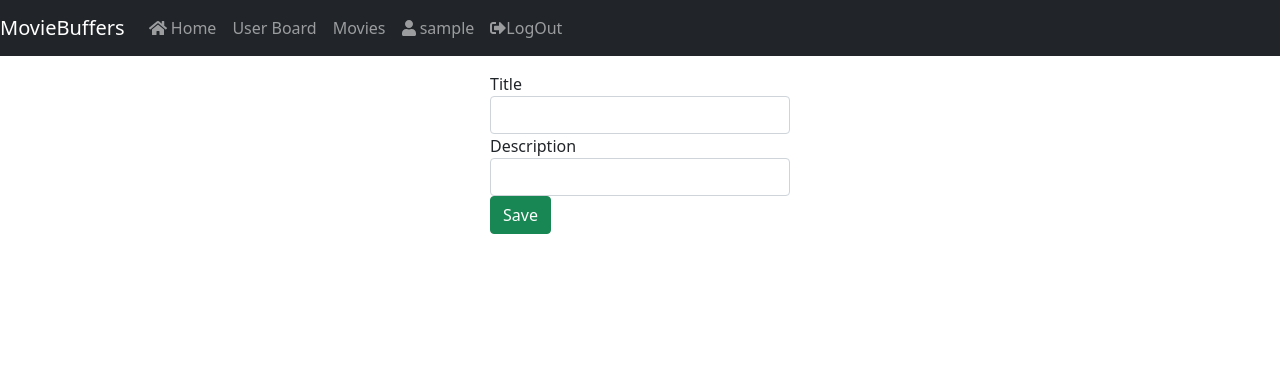
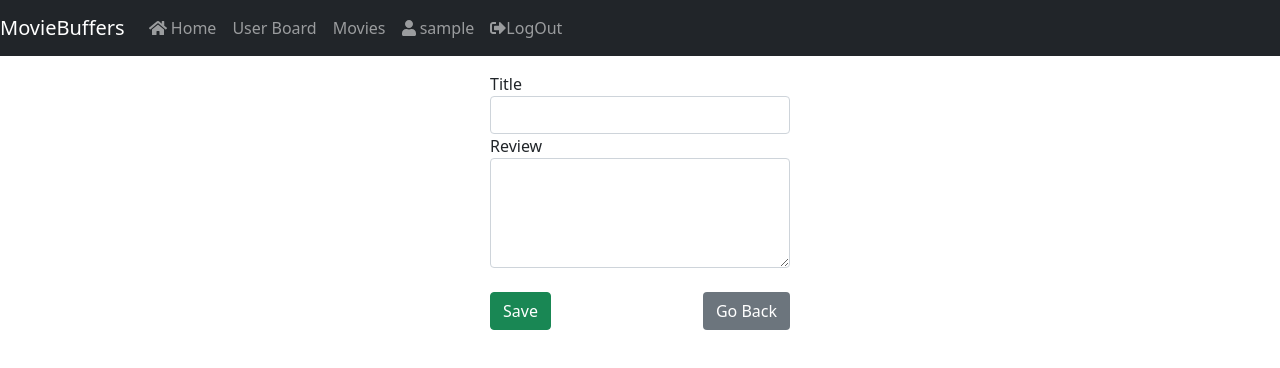
Before and after one commit to ceschini/moviebuffers, a Vue app in the folder frontend/: page /add in a window 1280 px wide. Shown: the top 368 px of the page. Built offline with nearby package versions, Linux system fonts and the light colour scheme; sample sign-in values are in the browser's storage.

Commit message:
minor logic and visual changes

```diff
--- a/frontend/src/components/AddMovie.vue
+++ b/frontend/src/components/AddMovie.vue
@@ -13,22 +13,29 @@
               />
           </div>
           <div class="form-group">
-              <label for="description">Description</label>
-              <input
+              <label for="description">Review</label>
+              <textarea
                 type="text"
                 class="form-control"
                 id="description"
                 required
                 v-model="movie.description"
                 name="description"
+                rows="4"
               />
           </div>
-
-          <button class="btn btn-success" @click="saveMovie">Save</button>
+        <br>
+          <div class="button-group">
+              <button class="btn btn-success" @click="saveMovie">Save</button>
+              <a class="btn bg-secondary text-white" :href="'/movies/'">Go Back</a>
+          </div>
       </div>
       <div v-else>
           <h4>You saved a movie successfully!</h4>
-          <button class="btn btn-success" @click="newMovie">Add</button>
+         <div class="button-group">
+              <button class="btn btn-success" @click="newMovie">Add</button>
+              <a class="btn bg-secondary text-white" :href="'/movies/'">Go Back</a>
+         </div>
       </div>
   </div>
 </template>
@@ -73,9 +80,17 @@ export default {
 };
 </script>
 
-<style>
+<style scoped>
+h4 {
+    margin-top:1rem;
+}
 .submit-form {
     max-width: 300px;
     margin: auto;
 }
+
+.button-group {
+    display: flex;
+    justify-content: space-between;
+}
 </style>
--- a/frontend/src/components/Movie.vue
+++ b/frontend/src/components/Movie.vue
@@ -8,19 +8,23 @@
                   <input type="text" class="form-control" id="title" v-model="currentMovie.title" />
               </div>
               <div class="form-group">
-                  <label for="description">Description</label>
-                  <input type="text" class="form-control" id="description" v-model="currentMovie.description" />
+                  <label for="description">Review</label>
+                  <textarea rows="4" type="text" class="form-control" id="description" v-model="currentMovie.description" />
               </div>
               <div class="form-group">
                   <label><strong>Status:</strong></label>
                   {{ currentMovie.published ? "Published" : "Pending" }}
               </div>
           </form>
-          <button class="btn text-white bg-primary mr-2" v-if="currentMovie.published" @click="updatePublished(false)">Unpublish</button>
-            <button class="btn text-white bg-primary mr-2" v-else @click="updatePublished(true)">Publish</button>
-            <button class="btn text-white bg-danger mr-2" @click="deleteMovie">Delete</button>
-            <button type="submit" class="btn text-white bg-success" @click="updateMovie">Update</button>
+          <br>
+          <div class="button-group mb-5">
+              <button class="btn text-white bg-primary mr-2" v-if="currentMovie.published" @click="updatePublished(false)">Unpublish</button>
+                <button class="btn text-white bg-primary mr-2" v-else @click="updatePublished(true)">Publish</button>
+                <button class="btn text-white bg-danger mr-2" @click="deleteMovie">Delete</button>
+                <button type="submit" class="btn text-white bg-success" @click="updateMovie">Update</button>
+          </div>
             <p>{{ message }}</p>
+            <a class="btn bg-secondary text-white" :href="'/movies/'">Go Back</a>
       </div>
       <div v-else>
           <br />
@@ -103,4 +107,9 @@ export default {
     max-width: 300px;
     margin: auto;
 }
+
+.button-group {
+    display: flex;
+    justify-content: space-between;
+}
 </style>
--- a/frontend/src/components/MoviesList.vue
+++ b/frontend/src/components/MoviesList.vue
@@ -22,34 +22,41 @@
                 </li>
           </ul>
 
-          <button class="m-3 btn btn-sm btn-danger" @click="removeAllMovies">Remove All</button>
+          <button v-if="showAdminBoard" class="m-3 btn btn-sm btn-danger" @click="removeAllMovies">Remove All</button>
       </div>
       <div class="col-md-6">
           <div v-if="currentMovie">
-              <h4>Movie</h4>
+              <div v-if="(!currentMovie.published && !showModeratorBoard)">
+                  <p>Work in Progress</p>
+              </div>
+              <div v-else>
+                  <h4>Movie Review</h4>
                   <div>
                       <label><strong>Title:</strong></label> {{ currentMovie.title }}
                   </div>
                   <div>
-                  <label><strong>Description:</strong></label> {{ currentMovie.description }}
+                      <label><strong>Review:</strong></label> {{ currentMovie.description }}
                   </div>
                   <div>
                       <label><strong>Status:</strong></label> {{ currentMovie.published ? "Published" : "Pending" }}
+                  </div >
+                  <br>
               </div>
-
+              <div v-if="showModeratorBoard">
                   <a class="btn bg-warning" :href="'/movies/' + currentMovie.id">Edit</a>
+                </div>
           </div>
           <div v-else>
               <br />
               <p>Please select a Movie</p>
           </div>
       </div>
-  {{ currentMovie }}
   </div>
 </template>
 
 <script>
 import MovieDataService from "../services/MovieDataService";
+
 export default {
     name: "movies-list",
     data() {
@@ -107,8 +114,26 @@ export default {
             console.log(id);
         }
     },
-    mounted() {
+    beforeMount() {
         this.retrieveMovies();
+    },
+    computed: {
+        currentUser() {
+          return this.$store.state.auth.user;
+        },
+        showAdminBoard() {
+          if (this.currentUser && this.currentUser.roles) {
+              return this.currentUser.roles.includes('ROLE_ADMIN');
+          }
+
+          return false;
+        },
+        showModeratorBoard() {
+          if (this.currentUser && this.currentUser.roles) {
+              return this.currentUser.roles.includes('ROLE_MODERATOR');
+          }
+          return false;
+        }
     }
 }
 </script>
--- a/frontend/src/views/BoardModerator.vue
+++ b/frontend/src/views/BoardModerator.vue
@@ -1,7 +1,8 @@
 <template>
   <div class="container">
       <header class="jumbotron">
-          <h3>{{ content }}</h3>
+          <h1>Welcome, Buffer!</h1>
+          <h4>You are a moderator, feel free to add, edit or remove Movie Reviews.</h4>
       </header>
   </div>
 </template>
--- a/frontend/src/views/BoardUser.vue
+++ b/frontend/src/views/BoardUser.vue
@@ -1,7 +1,8 @@
 <template>
   <div class="container">
       <header class="jumbotron">
-          <h3>{{ content }}</h3>
+        <h1>Welcome to MovieBuffers!</h1>
+        <h4>Feel free to explore movie reviews by our Buffer's Moderators...</h4>
       </header>
   </div>
 </template>
--- a/frontend/src/views/Profile.vue
+++ b/frontend/src/views/Profile.vue
@@ -2,22 +2,22 @@
   <div class="container">
       <header class="jumbotron">
           <h3>
-              <strong>{{ currentUser.username}}</strong> Profile
+              Welcome, <strong>{{ currentUser.username}}</strong>
           </h3>
       </header>
       <p>
-          <strong>Token:</strong>
+          <strong>Your Token:</strong>
           {{ currentUser.accessToken.substring(0, 20)}} ... {{currentUser.accessToken.substr(currentUser.accessToken.length - 20)}}
       </p>
       <p>
-          <strong>Id:</strong>
+          <strong>Your Id:</strong>
           {{ currentUser.id }}
       </p>
       <p>
           <strong>Email:</strong>
           {{ currentUser.email }}
       </p>
-      <strong>Authorities:</strong>
+      <strong>Your access:</strong>
       <ul>
           <li v-for="(role,index) in currentUser.roles" :key="index">{{ role }}</li>
       </ul>
```
Lines whose indentation alone changed are shown as unchanged.
